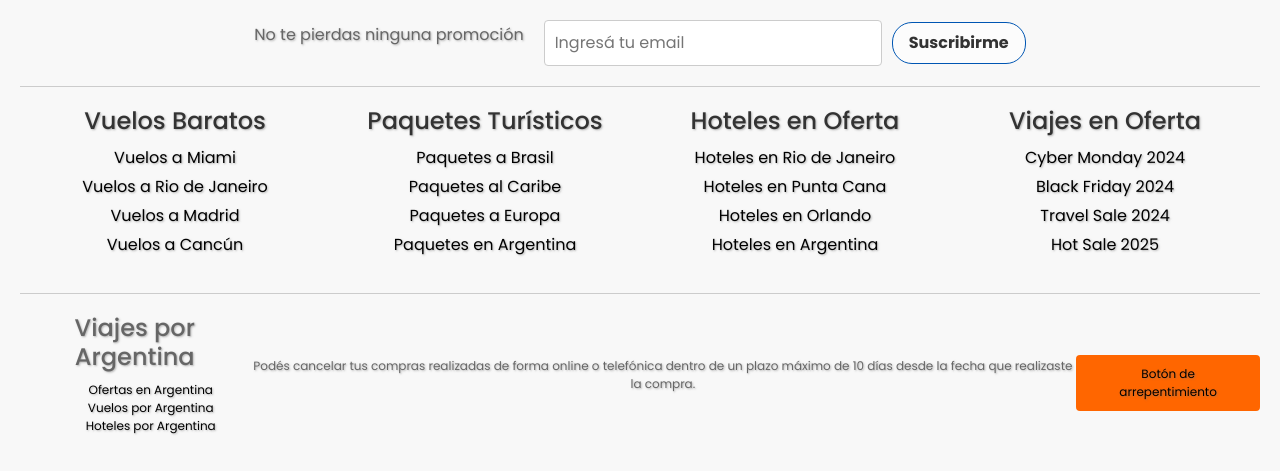
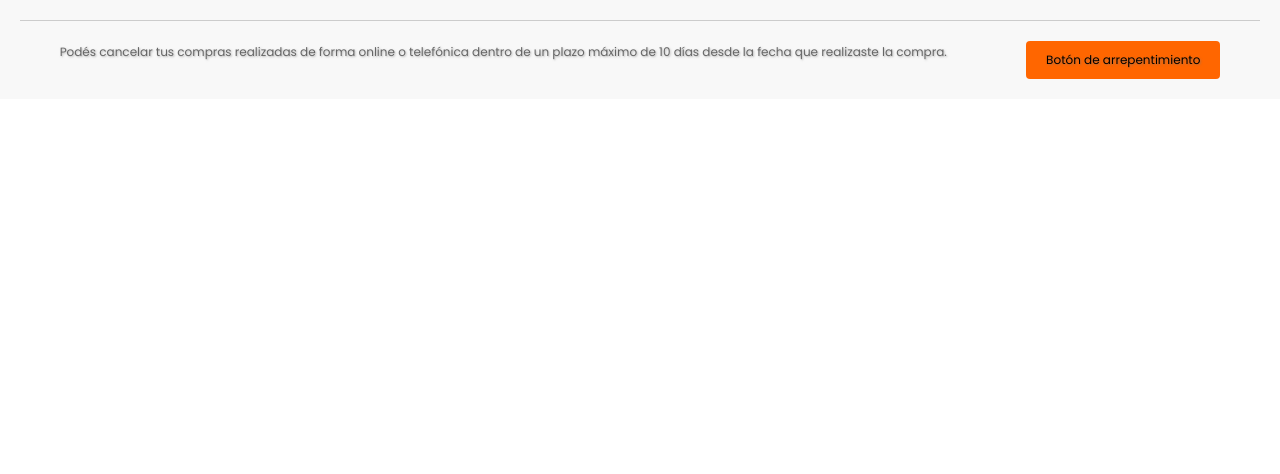
Before and after one commit to JuanFraa431/TrabajoDsw, a React app in the folder Front/: page /prefooter in a window 1280 px wide. Shown: the top 474 px of the page. Built offline with nearby package versions, Linux system fonts and the light colour scheme.

Commit message:
feat: actualiza inicio

```diff
--- a/Front/src/components/PreFooter.tsx
+++ b/Front/src/components/PreFooter.tsx
@@ -4,60 +4,7 @@ import '../styles/PreFooter.css';
 const PreFooter = () => {
     return (
         <footer className="footer1">
-            <div className="suscripcion">
-                <p>No te pierdas ninguna promoción</p>
-                <div className="suscripcion-input">
-                    <input type="email" placeholder="Ingresá tu email" />
-                    <button className='button-suscribe'>Suscribirme</button>
-                </div>
-            </div>
-            <div className="enlaces">
-                <div className="columna">
-                    <h4>Vuelos Baratos</h4>
-                    <ul>
-                        <li><a href="#">Vuelos a Miami</a></li>
-                        <li><a href="#">Vuelos a Rio de Janeiro</a></li>
-                        <li><a href="#">Vuelos a Madrid</a></li>
-                        <li><a href="#">Vuelos a Cancún</a></li>
-                    </ul>
-                </div>
-                <div className="columna">
-                    <h4>Paquetes Turísticos</h4>
-                    <ul>
-                        <li><a href="#">Paquetes a Brasil</a></li>
-                        <li><a href="#">Paquetes al Caribe</a></li>
-                        <li><a href="#">Paquetes a Europa</a></li>
-                        <li><a href="#">Paquetes en Argentina</a></li>
-                    </ul>
-                </div>
-                <div className="columna">
-                    <h4>Hoteles en Oferta</h4>
-                    <ul>
-                        <li><a href="#">Hoteles en Rio de Janeiro</a></li>
-                        <li><a href="#">Hoteles en Punta Cana</a></li>
-                        <li><a href="#">Hoteles en Orlando</a></li>
-                        <li><a href="#">Hoteles en Argentina</a></li>
-                    </ul>
-                </div>
-                <div className="columna">
-                    <h4>Viajes en Oferta</h4>
-                    <ul>
-                        <li><a href="#">Cyber Monday 2024</a></li>
-                        <li><a href="#">Black Friday 2024</a></li>
-                        <li><a href="#">Travel Sale 2024</a></li>
-                        <li><a href="#">Hot Sale 2025</a></li>
-                    </ul>
-                </div>
-            </div>
             <div className="footer-bottom">
-                <div className="viajes-argentina">
-                    <h4>Viajes por Argentina</h4>
-                    <ul>
-                        <li><a href="#">Ofertas en Argentina</a></li>
-                        <li><a href="#">Vuelos por Argentina</a></li>
-                        <li><a href="#">Hoteles por Argentina</a></li>
-                    </ul>
-                </div>
                 <div>
                     <p className="disclaimer">
                         Podés cancelar tus compras realizadas de forma online o telefónica dentro de un plazo máximo de 10 días desde la fecha que realizaste la compra.
--- a/Front/src/styles/Card.css
+++ b/Front/src/styles/Card.css
@@ -3,21 +3,24 @@
     justify-content: center;
     flex-direction: column;
     align-items: center;
+    max-width: 1800px;
+    margin: 0 auto;
+    padding: 0 20px;
 }
 
 .card-list {
-    display: flex;
-    justify-content: space-evenly;
-    flex-wrap: wrap;
-    margin: 50px;
+    display: grid;
+    grid-template-columns: repeat(4, 1fr);
+    margin: 50px 0;
     gap: 30px;
+    width: 100%;
 }
 
 .card {
     background: #fff;
     border-radius: 8px;
     box-shadow: 0 4px 8px rgba(0, 0, 0, 0.2);
-    width: 250px;
+    width: 100%;
     height: auto;
     overflow: hidden;
     display: flex;
@@ -26,14 +29,14 @@
 
 .card-img {
     width: 100%;
-    height: 150px;
+    height: 180px;
     object-fit: cover;
 }
 
 .card-body {
-    padding: 15px;
+    padding: 20px;
     display: block;
-    height: calc(100% - 150px);
+    height: calc(100% - 180px);
     overflow: hidden;
 }
 
@@ -41,15 +44,19 @@
     margin: 5px 0;
     font-size: 1.5em;
     color: #333;
-    white-space: nowrap;
-    overflow: hidden;
-    text-overflow: ellipsis;
+    line-height: 1.3;
+    word-wrap: break-word;
 }
 
 .p-body {
     margin: 10px 0;
     color: #777;
-    height: 60px;
+    min-height: 80px;
+    line-height: 1.5;
+    overflow: visible;
+    display: -webkit-box;
+    -webkit-line-clamp: 4;
+    -webkit-box-orient: vertical;
     overflow: hidden;
 }
 
```
